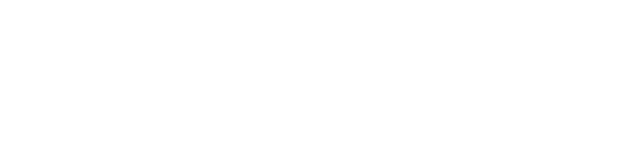
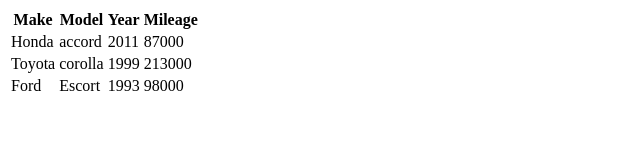
Before and after one commit to driftAbout/table_demo, a plain HTML site: page index.html in a window 1280 px wide. Shown: the whole page, without its empty margins (0-640 px from the left). Drawn offline with Linux system fonts and the light colour scheme.

Commit message:
made table

```diff
--- a/app.js
+++ b/app.js
@@ -1 +1,41 @@
 'use strict';
+
+var table  = document.getElementById('table_content');
+var data = [];
+
+var cars = [
+  {
+    make: 'Honda',
+    model: 'accord',
+    year: 2011,
+    milage:87000
+  },
+  {
+    make: 'Toyota',
+    model: 'corolla',
+    year: 1999,
+    milage:213000
+  },
+  {
+    make: 'Ford',
+    model: 'Escort',
+    year: 1993,
+    milage: 98000
+  }
+];
+
+for (var i = 0; i < cars.length; i++){
+  data.push(
+    '<td>' + cars[i].make + '</td>' +
+    '<td>' + cars[i].model + '</td>' +
+    '<td>' + cars[i].year + '</td>' +
+    '<td>' + cars[i].milage + '</td>'
+  );
+}
+
+var newRow;
+for (var j = 0; j < data.length; j++){
+  newRow = document.createElement('tr');
+  newRow.innerHTML = data[j];
+  table.appendChild(newRow);
+}
--- a/index.html
+++ b/index.html
@@ -6,6 +6,18 @@
   </head>
   <body>
     <!-- content goes here-->
+    <table id="shell">
+      <thead>
+        <tr>
+          <th>Make</th>
+          <th>Model</th>
+          <th>Year</th>
+          <th>Mileage</th>
+        </tr>
+      </thead>
+      <tbody id="table_content"></tbody>
+      <!-- table dynamicly generated in app.js -->
+    </table>
     <script src="app.js" type="text/javascript"></script>
   </body>
 </html>
```
